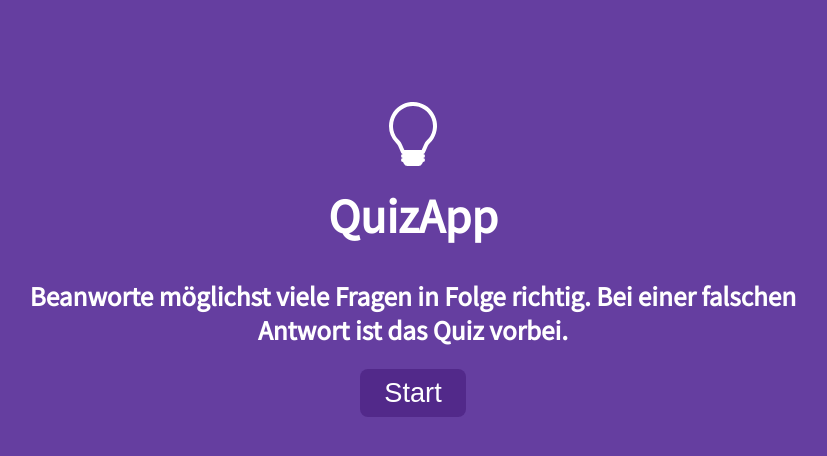
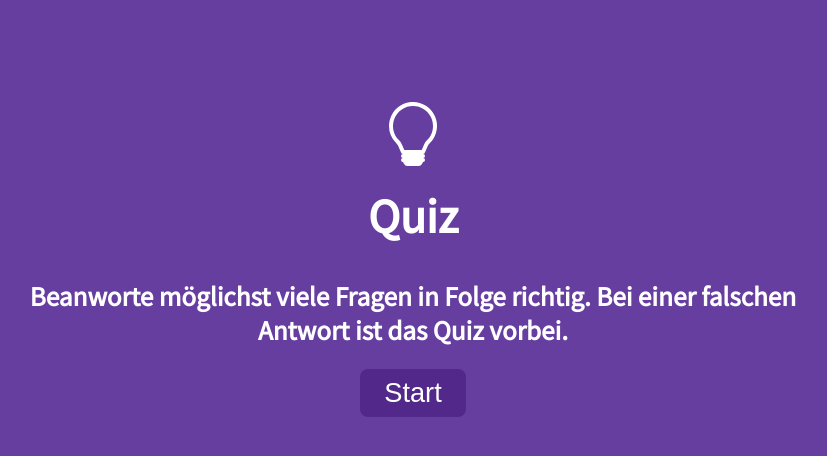
Before and after one commit to muellerjustin/quizapp, a plain HTML site: page index.html in a window 1280 px wide. Shown: the whole page, without its empty margins (227-1054 px from the left). Drawn offline with Linux system fonts and the light colour scheme.

Commit message:
nur Quiz

```diff
--- a/index.html
+++ b/index.html
@@ -13,7 +13,7 @@
             <svg xmlns="http://www.w3.org/2000/svg" width="64" height="64" fill="currentColor" class="bi bi-lightbulb" viewBox="0 0 16 16">
                 <path d="M2 6a6 6 0 1 1 10.174 4.31c-.203.196-.359.4-.453.619l-.762 1.769A.5.5 0 0 1 10.5 13a.5.5 0 0 1 0 1 .5.5 0 0 1 0 1l-.224.447a1 1 0 0 1-.894.553H6.618a1 1 0 0 1-.894-.553L5.5 15a.5.5 0 0 1 0-1 .5.5 0 0 1 0-1 .5.5 0 0 1-.46-.302l-.761-1.77a1.964 1.964 0 0 0-.453-.618A5.984 5.984 0 0 1 2 6zm6-5a5 5 0 0 0-3.479 8.592c.263.254.514.564.676.941L5.83 12h4.342l.632-1.467c.162-.377.413-.687.676-.941A5 5 0 0 0 8 1z"/>
             </svg>
-            <h1 id="heading">QuizApp</h1>
+            <h1 id="heading">Quiz</h1>
             <div id="score" class="hide">0</div>
             <div id="subwrapper">
                 <h2 id="subheading">Beanworte möglichst viele Fragen in Folge richtig. Bei einer falschen Antwort ist das Quiz vorbei.</h2>
```
